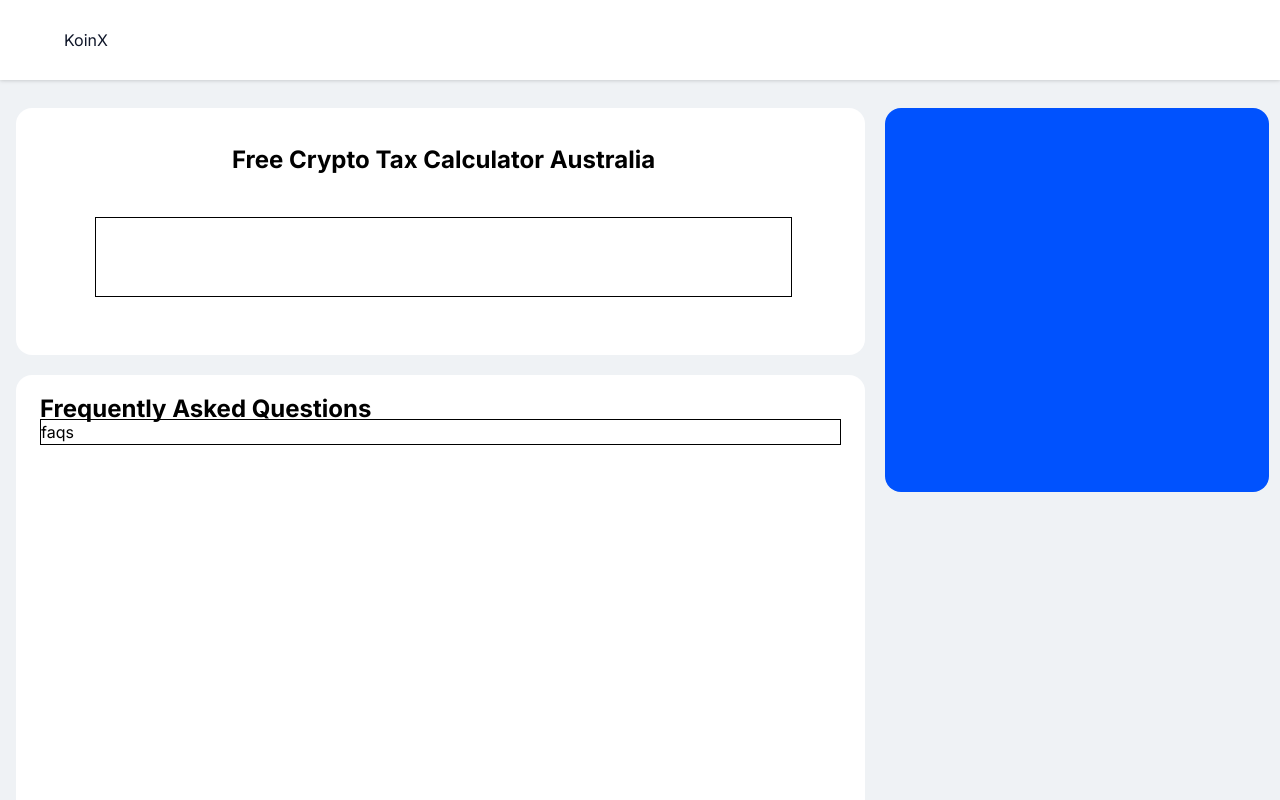
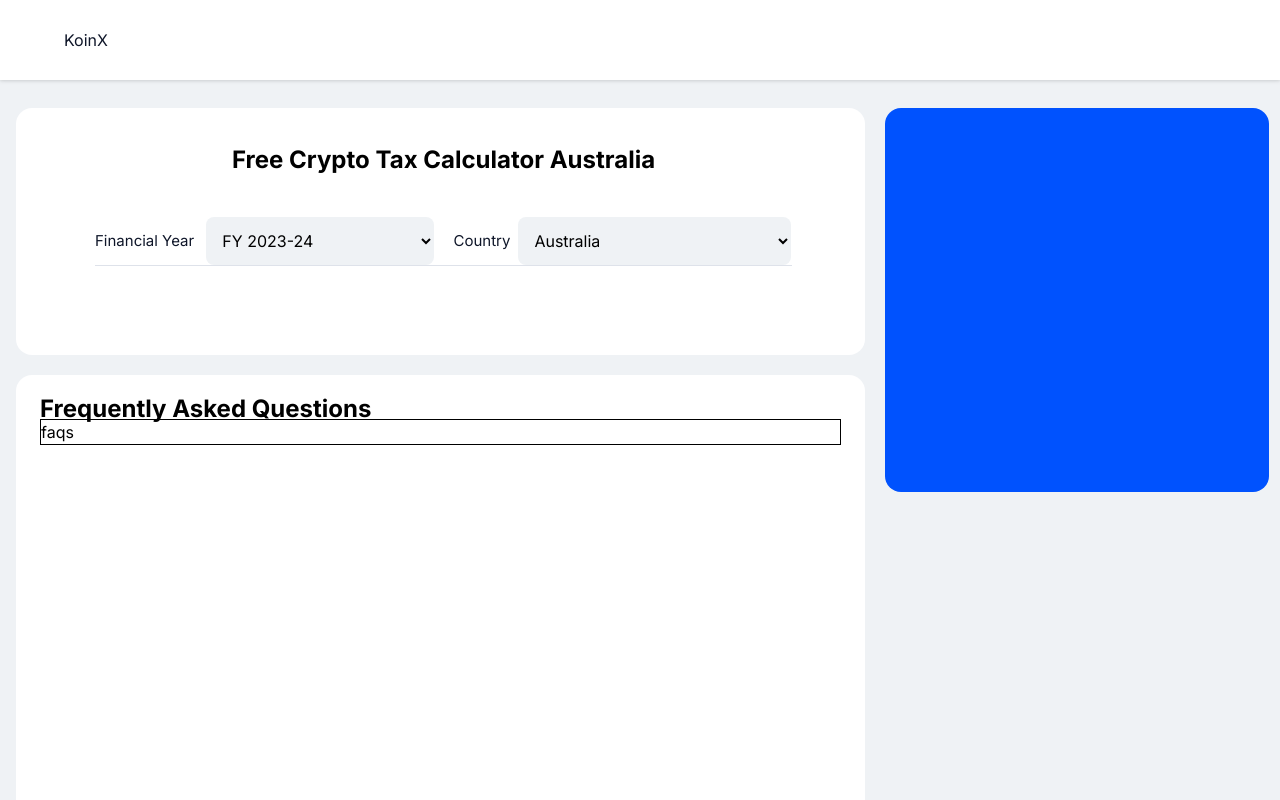
Before and after one commit to karthik-mohan23/CryptoTaxMate, a React (Vite) app: page / in a window 1280 px wide. Shown: the top 800 px of the page. Built offline with nearby package versions, Linux system fonts and the light colour scheme.

Commit message:
created first row and divider

```diff
--- a/src/components/CryptoTaxCalculator.jsx
+++ b/src/components/CryptoTaxCalculator.jsx
@@ -6,10 +6,50 @@ const CryptoTaxCalculator = () => {
           <h1 className=" font-bold text-2xl leading-[2.125rem] text-center pb-7 lg:pb-10">
             Free Crypto Tax Calculator Australia
           </h1>
-          <div className="border  border-black w-full max-w-[44.5625rem]  h-20"></div>
+          <div className=" w-full max-w-[44.5625rem]  h-20">
+            {/* first row */}
+            <div className="flex gap-5">
+              {/* financial entry */}
+              <div className=" flex w-full flex-col sm:flex-row sm:gap-2 sm:items-center">
+                <label className="text-f-primary text-sm lg:text-[0.9375rem] w-40 ">
+                  Financial Year
+                </label>
+                <select
+                  id="country"
+                  className="bg-default-gray w-full h-10 px-4 py-2 max-w-[17.0625rem] md:h-12 md:p-3 rounded-lg">
+                  <option
+                    value="23"
+                    selected
+                    className="text-f-primary text-base font-medium ">
+                    FY 2023-24
+                  </option>
+                </select>
+              </div>
+              {/* country */}
+              <div className=" flex w-full flex-col sm:flex-row sm:gap-2 sm:items-center">
+                <label className="text-f-primary text-sm lg:text-[0.9375rem]">
+                  Country
+                </label>
+                <select
+                  id="country"
+                  className="bg-default-gray w-full  h-10 px-4 py-2 max-w-[17.0625rem] md:h-12 md:p-3 rounded-lg">
+                  <option
+                    value="Australia"
+                    selected
+                    className="text-f-primary text-base font-medium">
+                    Australia
+                  </option>
+                </select>
+              </div>
+            </div>
+            {/* end of first row */}
+            {/* divider */}
+            <div className="bg-divider opacity-60 w-full h-[1px]"></div>
+            {/* end of divider */}
+          </div>
         </div>
         {/* FAQ */}
-        <div className="bg-white max-w-[55.0625rem] mx-auto h-[600px] pt-12 lg:pt-6 lg:px-6 lg:pb-10 rounded-2xl">
+        <div className="bg-white max-w-[55.0625rem] mx-auto h-[37.5rem] pt-12 lg:pt-6 lg:px-6 lg:pb-10 rounded-2xl">
           <h2 className="text-2xl font-bold  leading-5">
             Frequently Asked Questions
           </h2>
--- a/tailwind.config.js
+++ b/tailwind.config.js
@@ -5,6 +5,7 @@ export default {
       colors: {
         "default-gray": "#eff2f5",
         "border-gray": "#DEE1E6",
+        divider: "#C9CFDD",
         "f-primary": "#0f1629",
         "default-blue": "#0052fe",
         "blue-btn-text": "#0141cf",
```
